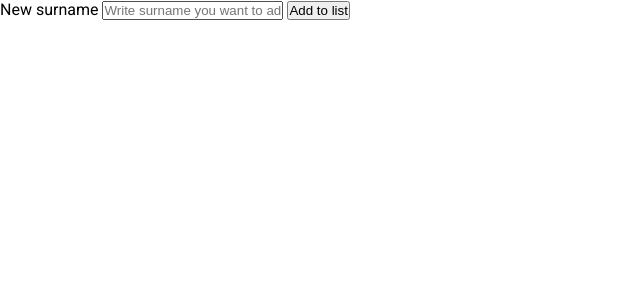
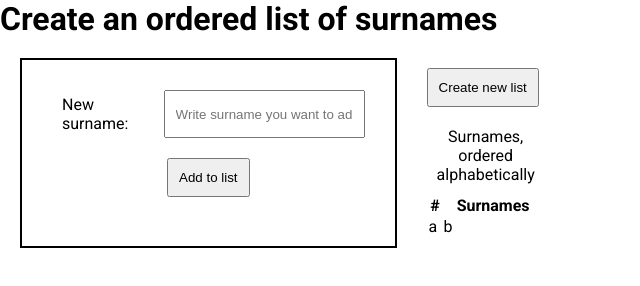
Before and after one commit to ducthang-vu/js-lista-cognomi, a plain HTML site: page index.html in a window 1280 px wide. Shown: the whole page, without its empty margins (0-640 px from the left). Drawn offline with Linux system fonts and the light colour scheme.

Commit message:
main task solved

```diff
--- a/css/main.css
+++ b/css/main.css
@@ -14,3 +14,68 @@ button:focus {
     outline: none;
     cursor: pointer;
 }
+
+
+/* UTILITIES */
+.button {
+    display: block;
+    padding: 10px;
+}
+
+.flex-w {
+    display: flex;
+    flex: wrap;
+}
+
+.text-center {
+    text-align: center;
+}
+
+.central {
+    margin: auto;
+}
+
+
+/* APP */
+.app {
+    width: 1000px;
+    max-width: 90%;
+}
+/* MAIN */
+main {
+    padding: 10px;
+    width: 100%;
+}
+
+main * {
+    margin: 10px;
+}
+
+/* Main: FORM-BOX */
+.form-wrapper {
+    padding: 10px;
+    flex-basis: 40%;
+    border: 2px solid #000;
+}
+
+.form-wrapper .form-box {
+    margin-bottom: 10px;
+    justify-content: center;
+}
+
+.form-wrapper .form-box * {
+    padding: 5px 10px;
+}
+
+/* Main: NEW-LIST-BOX*/
+.new-list-box {
+    flex-basis: 60%;
+}
+
+.new-list-box table tr:first-child {
+    width: 15px;
+}
+
+.new-list-box table tr:last-child {
+    width: 60px;
+}
--- a/index.html
+++ b/index.html
@@ -8,11 +8,40 @@
     <link rel="stylesheet" href="css/main.css">
 </head>
 <body>
-    <div class="form-box">
-        <label for="new-surname">New surname</label>
-        <input id="new-surname" type="text" placeholder="Write surname you want to add">
-        <button id="adding-surname">Add to list</button>
+    <div class="app">
+        <header>
+            <h1>Create an ordered list of surnames</h1>
+        </header>
+        <main class="flex-w">
+            <div class="form-wrapper">
+                <div class="form-box flex-w">
+                    <label for="new-surname">New surname: </label>
+                    <input id="new-surname" type="text" placeholder="Write surname you want to add">
+                </div>
+                <button id="add-button" class="button central">Add to list</button>
+            </div>
+            <div class="new-list-box">
+                <button id="new-list-button" class="button">Create new list</button>
+                <table>
+                    <thead>
+                        <caption>Surnames, ordered alphabetically</caption>
+                        <tr>
+                            <th>#</th>
+                            <th>Surnames</th>
+                        </tr>
+                    </thead>
+                    <tbody>
+                        <tr>
+                            <td>a</td>
+                            <td>b</td>
+                        </tr>
+                    </tbody>
+                </table>
+            </div>
+        </main>
     </div>
+
+
     <!-- SCRIPT -->
     <script src="script/main.js"></script>
 </body>
--- a/script/main.js
+++ b/script/main.js
@@ -1,9 +1,36 @@
 /*
- A script accepting multiple strings by user, adding them to an existing list of strings, and printing all element of the list alphabetically
-
+ A script accepting multiple strings by user, adding them to an existing list of strings, and printing all element of the list alphabetically; provided that the first letter of sush strings is uppercase or corrected to uppercase.
  */
 
 
 console.log('main.js is working')
 
 var surnames = ['Bianchi', 'Rossi', 'Duzioni', 'Balsano', 'Verdi']
+var add_button = document.getElementById('add-button')
+var new_list_button = document.getElementById('new-list-button')
+
+add_button.addEventListener('click',
+ function() {
+    var user_input = document.getElementById('new-surname').value
+    new_surname = user_input.charAt(0).toUpperCase() + user_input.slice(1)
+    surnames.push(new_surname)
+
+    // resetting form-box
+    user_input = ''
+    document.getElementById('new-surname').focus
+ }
+)
+
+new_list_button.addEventListener('click',
+    function() {
+        surnames.sort()
+        console.table(surnames)
+
+        var output = []
+        for (i = 0; i < surnames.length; i++) {
+            output[i] = [(i + 1), surnames[i]]
+        }
+
+        console.log(output)
+    }
+)
```
